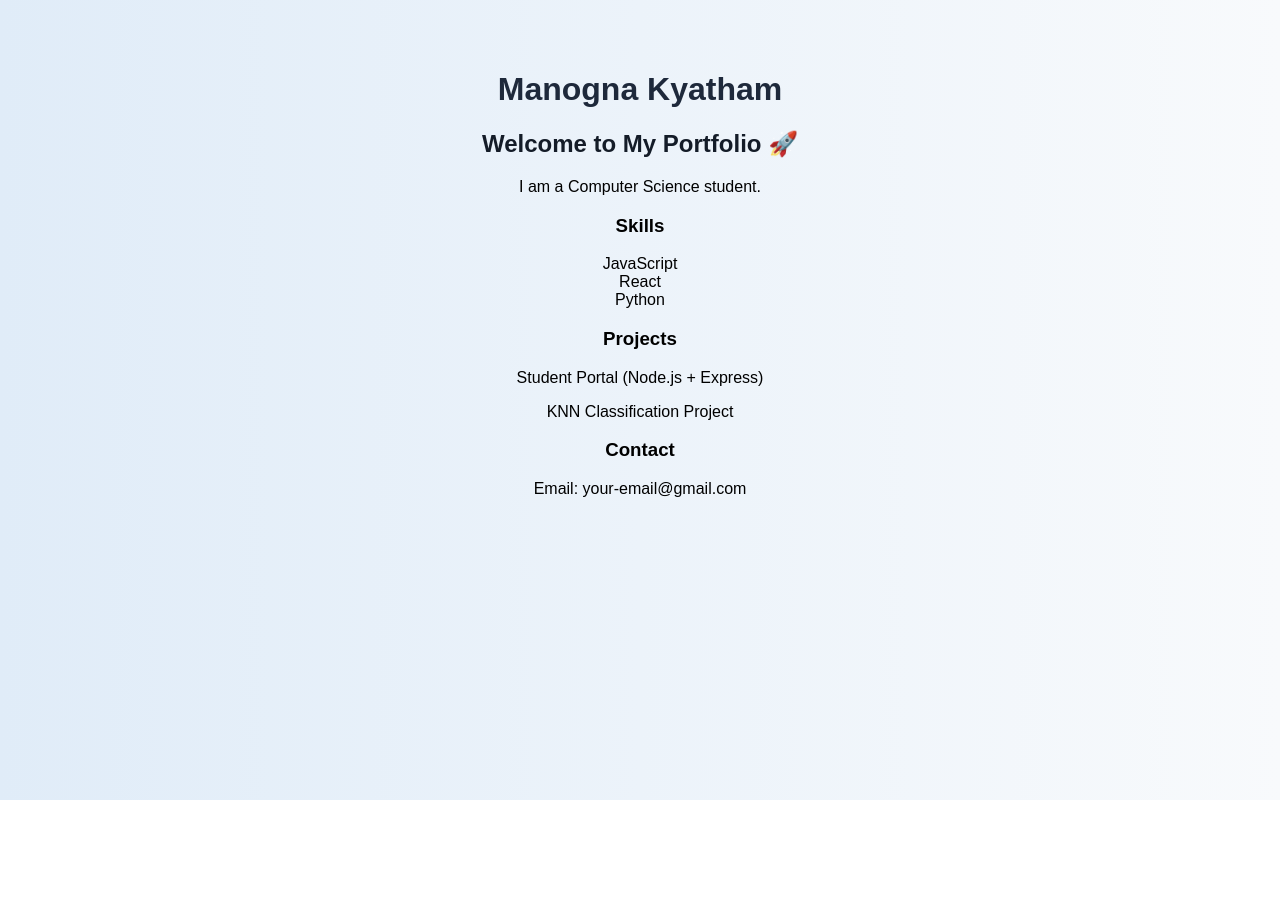
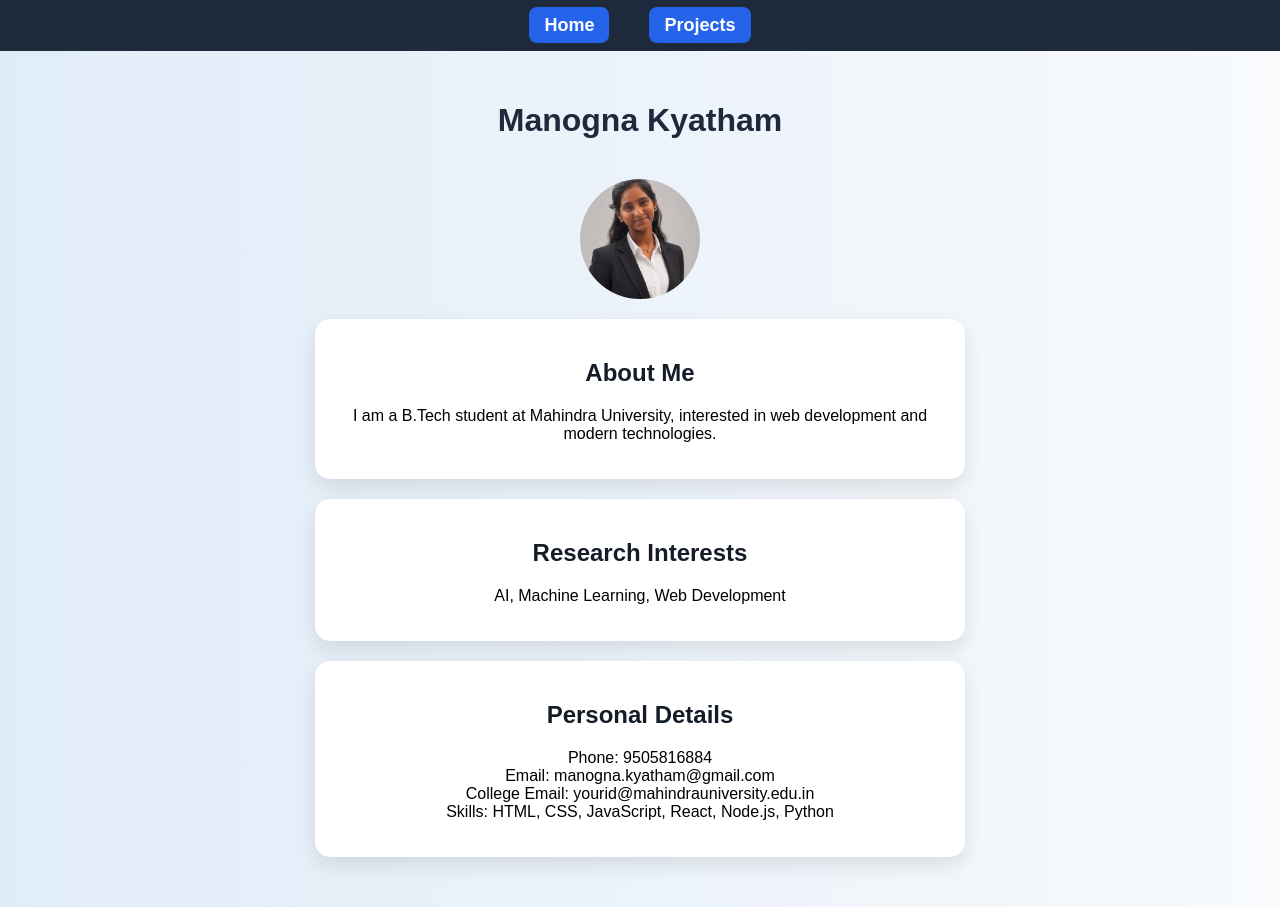
Before and after one commit to manognakyatham-glitch/portfolio, a React (Create React App) app: page / in a window 1280 px wide. Before the commit the page ends 800 px from the top, so only its background shows below. Built offline with nearby package versions, Linux system fonts and the light colour scheme.

Commit message:
restored portfolio UI

```diff
--- a/src/App.js
+++ b/src/App.js
@@ -1,30 +1,22 @@
 import React from "react";
 import "./App.css";
+import { HashRouter, Routes, Route, NavLink } from "react-router-dom";
 import Home from "./pages/Home";
 import Projects from "./pages/Projects";
 
 function App() {
   return (
-    <div style={{ textAlign: "center", padding: "50px" }}>
-      <h1>Manogna Kyatham</h1>
-      <h2>Welcome to My Portfolio 🚀</h2>
+    <HashRouter>
+      <nav>
+        <NavLink to="/">Home</NavLink>
+        <NavLink to="/projects">Projects</NavLink>
+      </nav>
 
-      <p>I am a Computer Science student.</p>
-
-      <h3>Skills</h3>
-      <ul>
-        <li>JavaScript</li>
-        <li>React</li>
-        <li>Python</li>
-      </ul>
-
-      <h3>Projects</h3>
-      <p>Student Portal (Node.js + Express)</p>
-      <p>KNN Classification Project</p>
-
-      <h3>Contact</h3>
-      <p>Email: your-email@gmail.com</p>
-    </div>
+      <Routes>
+        <Route path="/" element={<Home />} />
+        <Route path="/projects" element={<Projects />} />
+      </Routes>
+    </HashRouter>
   );
 }
 
```
